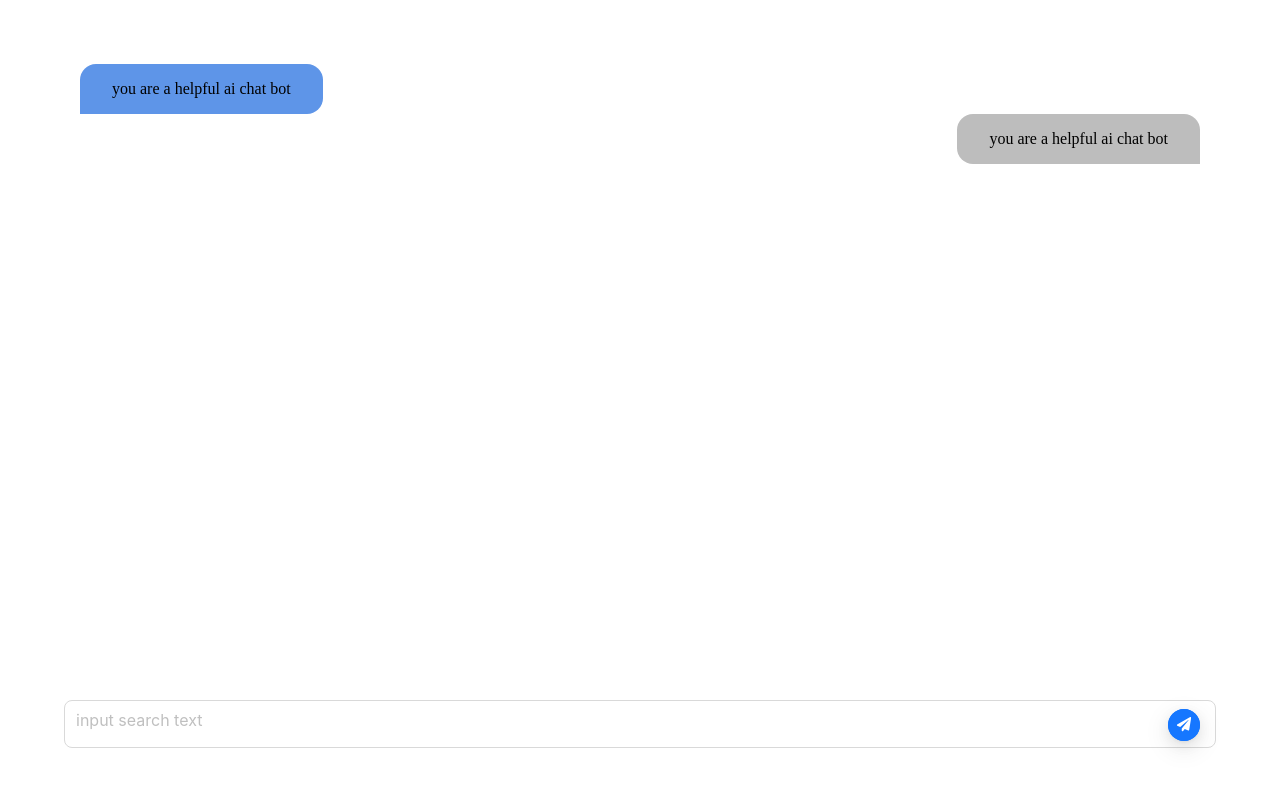
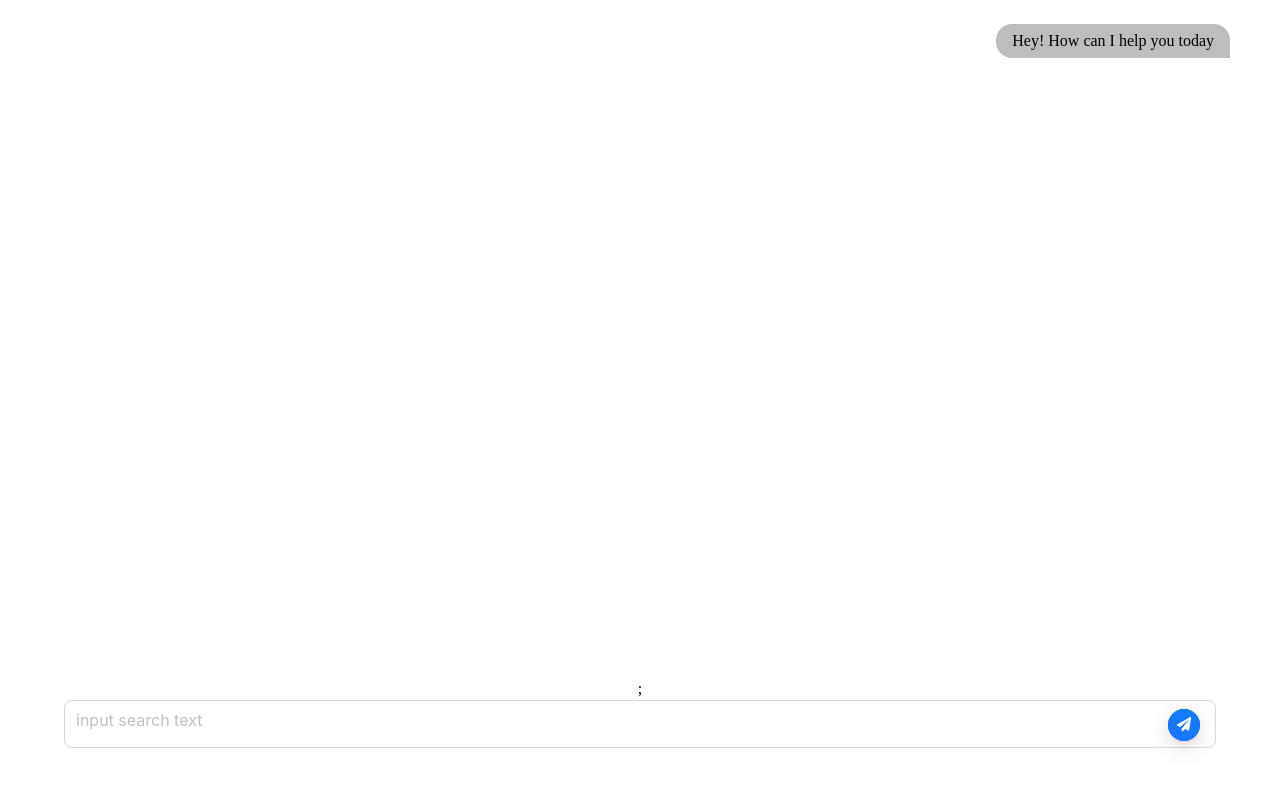
Before and after one commit to sorooshjaberi/SoroushGPT, a Next.js app: page / in a window 1280 px wide. Shown: the top 786 px of the page. Built offline with nearby package versions, Linux system fonts and the light colour scheme.

Commit message:
reactQueryMutation for send message

```diff
--- a/components/chat/inputBar/index.tsx
+++ b/components/chat/inputBar/index.tsx
@@ -1,4 +1,4 @@
-import React from "react";
+import React, { useRef } from "react";
 import { Input, FloatButton } from "antd";
 import { FaPaperPlane } from "react-icons/fa";
 const textAreaStyles: React.CSSProperties = {
@@ -10,6 +10,21 @@ const textAreaStyles: React.CSSProperties = {
   bottom: "-28px",
   zIndex: "1",
 };
+
+interface Props {
+  sendMessage: (str: string) => any;
+}
+
+const MessageInputBar = (props: Props) => {
+  const messageTextRef = useRef<any>(null);
+
+  const send = (event: any) => {
+    const value = messageTextRef.current.resizableTextArea.textArea.value;
+    if (value) {
+      props.sendMessage(value);
+    }
+  };
+
   const sendButton = (
     <FloatButton
       icon={<FaPaperPlane />}
@@ -20,10 +35,10 @@ const sendButton = (
         right: " 12px",
         scale: ".8",
       }}
+      onClick={send}
     />
   );
-
-const MessageInputBar: React.FC = () => (
+  return (
     <div
       style={{
         position: "absolute",
@@ -39,16 +54,26 @@ const MessageInputBar: React.FC = () => (
           minHeight: "20px",
           position: "relative",
         }}
+        onSubmit={(event) => {
+          event.preventDefault();
+          if (messageTextRef?.current?.value!) {
+            props.sendMessage(messageTextRef.current.value);
+          }
+        }}
       >
         <Input.TextArea
           placeholder="input search text"
           size="large"
           style={textAreaStyles}
           autoSize
+          ref={messageTextRef}
         ></Input.TextArea>
+
+        <button type="submit"></button>
         {sendButton}
       </form>
     </div>
   );
+};
 
 export default MessageInputBar;
--- a/components/chat/messages/index.tsx
+++ b/components/chat/messages/index.tsx
@@ -1,27 +1,52 @@
-import { Space } from "antd";
 import { chatHistory } from "models/types";
 import { ChatCompletionRequestMessageRoleEnum } from "openai";
+import { useEffect, useRef } from "react";
+import styled from "styled-components";
+const ChatHistorySection = styled.section`
+  text-align: center;
+  margin: 2rem auto;
+  margin-top: 0;
+  width: 100%;
+  height: 85vh;
+`;
 
 type Props = {
   messages: chatHistory;
 };
+
 const userMessageStyle = (
   isUser: ChatCompletionRequestMessageRoleEnum
 ): React.CSSProperties => {
   return {
     alignSelf: isUser === "assistant" ? "end" : "start",
     background: isUser === "assistant" ? "#bdbdbd" : "#5e95e8",
-    padding: "1rem 2rem",
-    borderRadius: isUser === "assistant" ? "1rem 1rem 0 1rem" : "1rem 1rem 1rem 0",
+    textAlign: isUser === "user" ? "start" : "end",
+    padding: ".5rem 1rem",
+    borderRadius:
+      isUser === "assistant" ? "1rem 1rem 0 1rem" : "1rem 1rem 1rem 0",
+    maxWidth: "90%",
+    margin: "8px 2px",
   };
 };
 const messagesContainerStyles: React.CSSProperties = {
   display: "flex",
-  flexDirection: "column-reverse",
-  justifyContent: "space-between",
-  padding: "2rem 4rem",
+  flexDirection: "column",
+  justifyContent: "start",
+  padding: "1rem 2rem",
+  textAlign: "start",
+  height: "100%",
+  overflowY: "scroll",
+  overflowX: "hidden",
 };
-const Messages = (props: Props): React.ReactNode => {
+const ChatSectionStyles: React.CSSProperties = {
+  textAlign: "center",
+  margin: "2rem auto",
+  marginTop: 0,
+  width: "100%",
+  height: "85vh",
+};
+const Messages = (props: Props) => {
+  const containerRef = useRef<HTMLDivElement>(null);
   const messages = props.messages.map((message, index) => {
     if (message.role !== "system") {
       return (
@@ -31,6 +56,24 @@ const Messages = (props: Props): React.ReactNode => {
       );
     }
   });
-  return <section style={messagesContainerStyles}>{messages}</section>;
+
+  useEffect(() => {
+    if (containerRef.current) {
+      containerRef.current.scrollTop = containerRef.current.scrollHeight;
+      containerRef.current.scrollIntoView({ behavior: "smooth" });
+    }
+  }, [props.messages]);
+  return (
+    <section style={ChatSectionStyles}>
+      <div
+        id="chatsContainer"
+        ref={containerRef}
+        style={messagesContainerStyles}
+      >
+        {messages}
+      </div>
+      ;
+    </section>
+  );
 };
 export default Messages;
--- a/package.json
+++ b/package.json
@@ -23,6 +23,7 @@
     "react-dom": "18.2.0",
     "react-icons": "^4.8.0",
     "react-markdown": "^8.0.6",
+    "react-query": "^3.39.3",
     "remark-gfm": "^3.0.1",
     "sass": "^1.60.0",
     "styled-components": "^5.3.9",
--- /dev/null
+++ b/reactQuery/configs.tsx
@@ -0,0 +1,12 @@
+import { QueryClient, QueryClientProvider } from "react-query";
+import { ReactQueryDevtools } from "react-query/devtools";
+const queryClient = new QueryClient();
+
+export default function QueryProvider(props: { children: any }) {
+  return (
+    <QueryClientProvider client={queryClient}>
+      <ReactQueryDevtools />
+      {props.children}
+    </QueryClientProvider>
+  );
+}
--- /dev/null
+++ b/reactQuery/useSendMessage.tsx
@@ -0,0 +1,17 @@
+import { chatHistory } from "models/types";
+import { CreateChatCompletionResponse } from "openai";
+import { useState } from "react";
+import { useMutation } from "react-query";
+const sendMessage = async (
+  chatHistory: chatHistory
+): Promise<CreateChatCompletionResponse> => {
+  const res = await fetch("/api/chatgpt", {
+    method: "POST",
+    body: JSON.stringify(chatHistory),
+  });
+  return await res.json();
+};
+export function useSendMessage() {
+  const mutation = useMutation(sendMessage);
+  return mutation;
+}
--- a/src/pages/_app.tsx
+++ b/src/pages/_app.tsx
@@ -1,6 +1,11 @@
-import '@/styles/globals.css'
-import type { AppProps } from 'next/app'
+import "@/styles/globals.css";
+import type { AppProps } from "next/app";
+import QueryProvider from "reactQuery/configs";
 
 export default function App({ Component, pageProps }: AppProps) {
-  return <Component {...pageProps} />
+  return (
+    <QueryProvider>
+      <Component {...pageProps} />
+    </QueryProvider>
+  );
 }
--- a/src/pages/index.tsx
+++ b/src/pages/index.tsx
@@ -1,68 +1,40 @@
-//@ts-nocheck
-//@ts-ignore
 import Head from "next/head";
 import Image from "next/image";
 import { Inter } from "@next/font/google";
 import styles from "@/styles/form.module.css";
-import { FormEvent, useRef, useState } from "react";
+import { FormEvent, useEffect, useRef, useState } from "react";
 import {
   ChatCompletionRequestMessage,
   ChatCompletionResponseMessage,
   CreateChatCompletionResponse,
 } from "openai";
-import { chatHistory } from "models/types";
+import { chatHistory, messageItem } from "models/types";
 import { ReactMarkdown } from "react-markdown/lib/react-markdown";
 import remarkGfm from "remark-gfm";
-import styled from "styled-components";
-import { InputProps, Table, TableProps } from "antd";
+import styled, { StyledComponent } from "styled-components";
 import MessageInputBar from "components/chat/inputBar";
 import Messages from "components/chat/messages";
+import QueryProvider from "reactQuery/configs";
+import { useSendMessage } from "reactQuery/useSendMessage";
 
 const inter = Inter({ subsets: ["latin"] });
 
-let MessageInput = styled.textarea`
-  width: 50vw;
-  min-width: 600px;
-  padding: 2rem 1rem;
-  height: 100px;
-  outline: none;
-  border: none;
-  border-radius: 5px;
-  transition: all.2s ease;
-  box-shadow: 0 0 4px #00000045;
-  &:focus {
-    outline: none;
-    border: none;
-    box-shadow: 0 0 10px #292929b0;
-  }
-`;
-const ChatHistorySection = styled.section`
-  text-align: center;
-  margin: 2rem auto;
-  width: 100%;
-`;
-const Main = styled.main`
-  height: 100vh;
-  width: 100vw;
-`;
+let Main: StyledComponent<"main", any, {}, never> | null = null;
 export default function Home() {
+  const { data, mutate, mutateAsync } = useSendMessage();
   const [chatHistory, setChatHistory] = useState<chatHistory>([
     {
       content: "you are a helpful ai chat bot",
       role: "system",
     },
     {
-      content: "you are a helpful ai chat bot",
+      content: "Hey! How can I help you today",
       role: "assistant",
     },
-    {
-      content: "you are a helpful ai chat bot",
-      role: "user",
-    },
   ]);
-
   const [topic, setResult] = useState<string>("");
   const inputRef = useRef<HTMLInputElement>(null);
+
   const pushChat = (
     message: ChatCompletionResponseMessage | ChatCompletionRequestMessage
   ) => {
@@ -72,31 +44,28 @@ export default function Home() {
   const popChat = () => {
     setChatHistory((perv) => perv.slice(0, perv.length - 1));
   };
-  const submitHandler = async (event: FormEvent) => {
-    event.preventDefault();
-    const message = inputRef.current?.value as string;
+  const submitHandler = async (msg: string) => {
+    console.log(msg);
+    const message = msg;
     const newChatMessage: ChatCompletionRequestMessage = {
       content: message,
       role: "user",
     };
-    const newChatHistory = [...structuredClone(chatHistory), newChatMessage];
-    console.log(newChatHistory);
+    // const newChatHistory = [...structuredClone(chatHistory), newChatMessage];
     pushChat(newChatMessage);
+    console.log("pushed");
     if (message.length) {
       try {
-        const res = await fetch("/api/chatgpt", {
-          method: "POST",
-          body: JSON.stringify(newChatHistory),
+        // mutate(chatHistory);
+        mutateAsync(chatHistory).then((result) => {
+          const resultObject: messageItem = result.choices[0].message!;
+          pushChat(resultObject);
         });
-        const resultJson = (await res.json()) as CreateChatCompletionResponse;
-        const resultText = resultJson.choices[0].message?.content;
-        pushChat({ content: resultText!, role: "assistant" });
       } catch (err) {
         popChat();
       }
     }
   };
-
   return (
     <>
       <Head>
@@ -105,36 +74,16 @@ export default function Home() {
         <meta name="viewport" content="width=device-width, initial-scale=1" />
         <link rel="icon" href="/favicon.ico" />
       </Head>
-      <Main
+      <main
         style={{
           height: "100vh",
           width: "100vw",
           padding: "0 1rem",
         }}
       >
-        <ChatHistorySection>
-          {/* <Table
-            style={{
-              width: "100%",
-            }}
-            dataSource={chatHistory
-              .filter((chat) => chat.role !== "system")
-              .map((chat, index) => {
-                return {
-                  ...chat,
-                  key: index,
-                };
-              })}
-            columns={Object.keys(chatHistory[0]).map((key) => ({
-              title: key,
-              dataIndex: key,
-              key: key,
-            }))}
-          /> */}
-          <Messages messages={chatHistory} />
-        </ChatHistorySection>
-        <MessageInputBar />
-      </Main>
+        <Messages messages={chatHistory} />
+        <MessageInputBar sendMessage={submitHandler} />
+      </main>
     </>
   );
 }
--- a/src/styles/globals.css
+++ b/src/styles/globals.css
@@ -109,3 +109,14 @@ a {
 body {
   padding: 0;
 }
+body {
+  display: flex;
+  min-height: 100vh;
+}
+
+#__next {
+  flex: 1 1 auto;
+}
+#chatsContainer::-webkit-scrollbar {
+  width: 8px;
+}
```
Also changed, not shown: 1 other file (tests, documents, lock files or other folders). Lines whose indentation alone changed are shown as unchanged.
